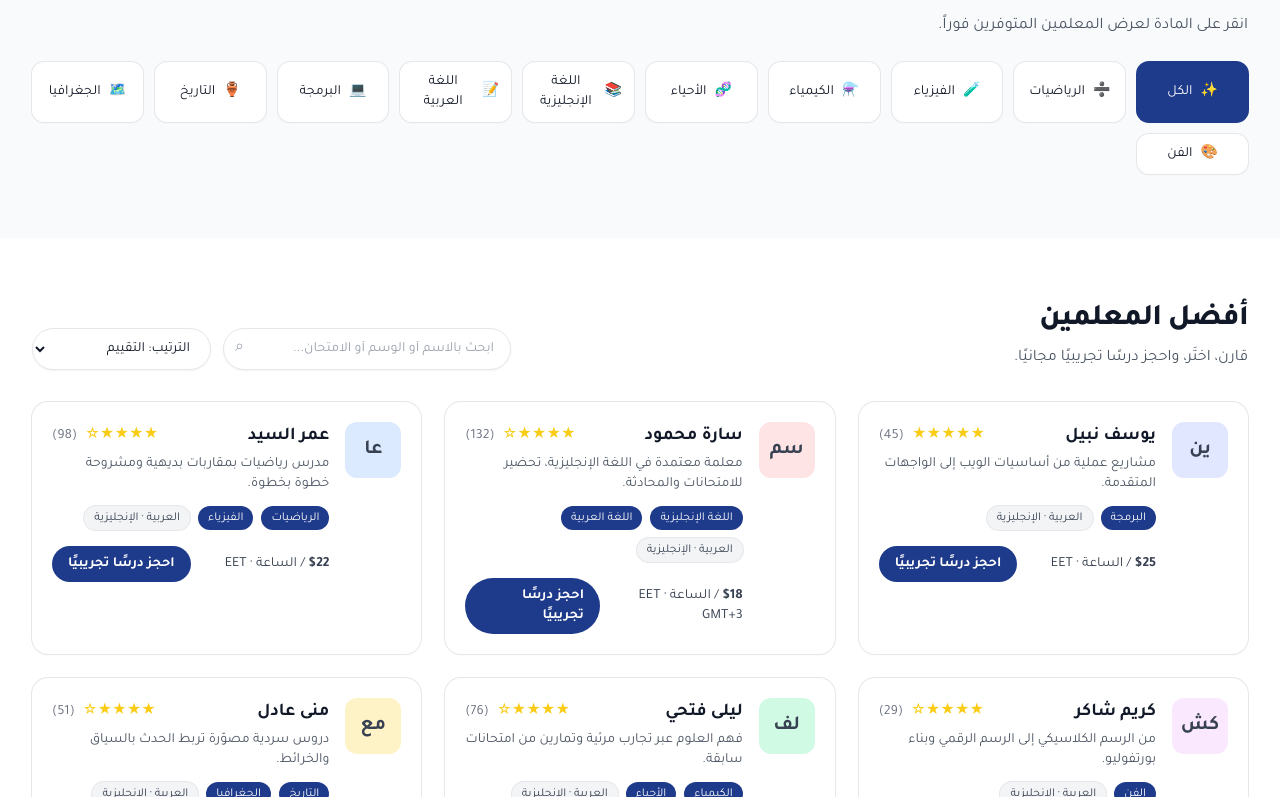
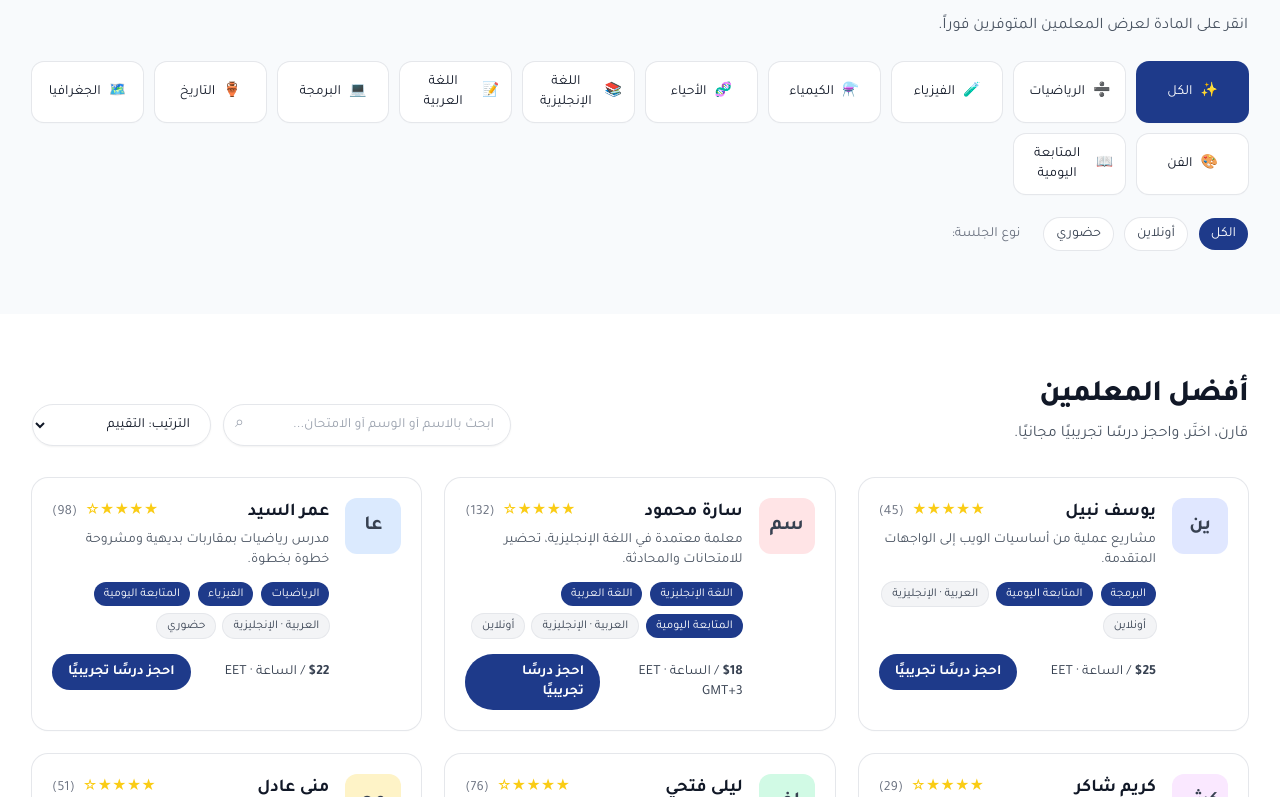
Before and after one commit to iceinker/Ad-p, a React (Vite) app: page / in a window 1280 px wide. Shown: the part 583-1380 px from the top of the page. Built offline with nearby package versions, Linux system fonts and the light colour scheme.

Commit message:
first commit

```diff
--- a/index.html
+++ b/index.html
@@ -3,7 +3,7 @@
   <head>
     <meta charset="UTF-8" />
     <meta name="viewport" content="width=device-width, initial-scale=1.0" />
-    <title>yalla nadros</title>
+    <title>yalla-nadros</title>
   </head>
   <body class="bg-gray-100 text-gray-900">
     <div id="root"></div>
--- a/src/App.tsx
+++ b/src/App.tsx
@@ -21,6 +21,7 @@ const SUBJECTS = [
   { key: "history", label: "التاريخ", icon: "🏺" },
   { key: "geography", label: "الجغرافيا", icon: "🗺️" },
   { key: "art", label: "الفن", icon: "🎨" },
+  { key: "daily", label: "المتابعة اليومية", icon: "📖" }, // new option
 ] as const;
 
 type SubjectKey = typeof SUBJECTS[number]["key"];
@@ -28,6 +29,10 @@ type Subject = { key: SubjectKey; label: string; icon: string };
 
 /* -------------------------- Sort key union -------------------------- */
 type SortKey = "rating" | "price" | "reviews";
+
+/* -------------------------- Session / Mode types -------------------------- */
+type SessionMode = "all" | "online" | "offline";
+type TeacherMode = "online" | "offline";
 
 /* ----------------------------- Teacher type ----------------------------- */
 type Teacher = {
@@ -42,6 +47,7 @@ type Teacher = {
   languages: string[];
   photoBg: string;
   timezones: string[];
+  mode: TeacherMode;
 };
 
 /* ------------------------------- Data -------------------------------- */
@@ -49,7 +55,7 @@ const TEACHERS: Teacher[] = [
   {
     id: 1,
     name: "سارة محمود",
-    subjects: ["english", "arabic"],
+    subjects: ["english", "arabic", "daily"],
     rating: 4.9,
     reviews: 132,
     price: 18,
@@ -58,11 +64,12 @@ const TEACHERS: Teacher[] = [
     languages: ["العربية", "الإنجليزية"],
     photoBg: "bg-rose-100",
     timezones: ["EET", "GMT+3"],
+    mode: "online",
   },
   {
     id: 2,
     name: "عمر السيد",
-    subjects: ["math", "physics"],
+    subjects: ["math", "physics", "daily"],
     rating: 4.8,
     reviews: 98,
     price: 22,
@@ -71,6 +78,7 @@ const TEACHERS: Teacher[] = [
     languages: ["العربية", "الإنجليزية"],
     photoBg: "bg-blue-100",
     timezones: ["EET"],
+    mode: "offline",
   },
   {
     id: 3,
@@ -81,15 +89,15 @@ const TEACHERS: Teacher[] = [
     price: 16,
     blurb: "فهم العلوم عبر تجارب مرئية وتمارين من امتحانات سابقة.",
     tags: ["IGCSE", "Edexcel"],
-    // ✅ FIXED: replaced `as any` with correct string
     languages: ["العربية", "الإنجليزية"],
     photoBg: "bg-emerald-100",
     timezones: ["EET", "CET"],
+    mode: "online",
   },
   {
     id: 4,
     name: "يوسف نبيل",
-    subjects: ["programming"],
+    subjects: ["programming", "daily"],
     rating: 5.0,
     reviews: 45,
     price: 25,
@@ -98,6 +106,7 @@ const TEACHERS: Teacher[] = [
     languages: ["العربية", "الإنجليزية"],
     photoBg: "bg-indigo-100",
     timezones: ["EET"],
+    mode: "online",
   },
   {
     id: 5,
@@ -111,6 +120,7 @@ const TEACHERS: Teacher[] = [
     languages: ["العربية", "الإنجليزية"],
     photoBg: "bg-amber-100",
     timezones: ["EET"],
+    mode: "offline",
   },
   {
     id: 6,
@@ -124,6 +134,7 @@ const TEACHERS: Teacher[] = [
     languages: ["العربية", "الإنجليزية"],
     photoBg: "bg-fuchsia-100",
     timezones: ["EET"],
+    mode: "offline",
   },
 ];
 
@@ -140,6 +151,7 @@ export default function App(): React.ReactElement {
   `;
 
   const [activeSubject, setActiveSubject] = useState<"all" | SubjectKey>("all");
+  const [sessionMode, setSessionMode] = useState<SessionMode>("all");
   const [search, setSearch] = useState<string>("");
   const [sortKey, setSortKey] = useState<SortKey>("rating");
 
@@ -147,15 +159,16 @@ export default function App(): React.ReactElement {
     const q = search.trim().toLowerCase();
     return TEACHERS.filter((t: Teacher) => {
       const subjectOk = activeSubject === "all" || t.subjects.includes(activeSubject);
+      const modeOk = sessionMode === "all" || t.mode === sessionMode;
       const hay = `${t.name} ${t.blurb} ${t.tags.join(" ")}`.toLowerCase();
       const searchOk = q === "" || hay.includes(q);
-      return subjectOk && searchOk;
+      return subjectOk && searchOk && modeOk;
     }).sort((a: Teacher, b: Teacher) => {
       if (sortKey === "price") return a.price - b.price;
       if (sortKey === "reviews") return b.reviews - a.reviews;
       return b.rating - a.rating;
     });
-  }, [activeSubject, search, sortKey]);
+  }, [activeSubject, sessionMode, search, sortKey]);
 
   return (
     <div dir="rtl" className="font-tajawal" style={{ backgroundColor: "var(--school-soft)" }}>
@@ -194,6 +207,26 @@ export default function App(): React.ReactElement {
                   />
                 ))}
               </div>
+
+              {/* Session mode selector */}
+              <div className="mt-6 flex items-center gap-3">
+                <SessionPill
+                  label="الكل"
+                  active={sessionMode === "all"}
+                  onClick={() => setSessionMode("all")}
+                />
+                <SessionPill
+                  label="أونلاين"
+                  active={sessionMode === "online"}
+                  onClick={() => setSessionMode("online")}
+                />
+                <SessionPill
+                  label="حضوري"
+                  active={sessionMode === "offline"}
+                  onClick={() => setSessionMode("offline")}
+                />
+                <div className="text-sm text-gray-500 mr-3">نوع الجلسة:</div>
+              </div>
             </div>
           </section>
 
@@ -205,14 +238,12 @@ export default function App(): React.ReactElement {
                   <h2 className="text-2xl sm:text-3xl font-extrabold tracking-tight text-gray-900">
                     {activeSubject === "all"
                       ? "أفضل المعلمين"
-                      // ✅ FIXED: removed unsafe cast `(SUBJECTS as Subject[])`
                       : `المعلمون — ${labelFor(activeSubject, SUBJECTS)}`}
                   </h2>
                   <p className="mt-2 text-gray-600">
                     قارن، اختَر، واحجز درسًا تجريبيًا مجانيًا.
                   </p>
                 </div>
-
 
                 <div className="flex flex-col sm:flex-row gap-3 w-full sm:w-auto">
                   <div className="relative">
@@ -245,7 +276,7 @@ export default function App(): React.ReactElement {
                 ))}
                 {filteredTeachers.length === 0 && (
                   <div className="col-span-full rounded-2xl border border-dashed border-gray-200 p-10 text-center text-gray-600">
-                    لا يوجد معلمون مطابقون. جرِّب مادة أخرى أو كلمة بحثية مختلفة.
+                    لا يوجد معلمون مطابقون. جرِّب مادة أخرى أو نوع جلسة مختلف.
                   </div>
                 )}
               </div>
@@ -554,11 +585,12 @@ function TeacherCard({ t }: { t: Teacher }): React.ReactNode {
           </div>
           <p className="mt-1 text-sm text-gray-600">{t.blurb}</p>
 
-          <div className="mt-3 flex flex-wrap gap-2">
+          <div className="mt-3 flex flex-wrap gap-2 items-center">
             {t.subjects.map((s) => (
               <Badge key={s}>{pretty(s)}</Badge>
             ))}
             <Badge variant="soft">{t.languages.join(" · ")}</Badge>
+            <Badge variant="soft">{t.mode === "online" ? "أونلاين" : "حضوري"}</Badge>
           </div>
 
           <div className="mt-4 flex items-center justify-between">
@@ -575,6 +607,27 @@ function TeacherCard({ t }: { t: Teacher }): React.ReactNode {
         </div>
       </div>
     </article>
+  );
+}
+
+function SessionPill({
+  label,
+  active,
+  onClick,
+}: {
+  label: string;
+  active: boolean;
+  onClick: () => void;
+}): React.ReactNode {
+  return (
+    <button
+      onClick={onClick}
+      className={`px-3 py-1.5 rounded-full text-sm font-medium transition
+        ${active ? "bg-[var(--school-primary)] text-white" : "bg-white ring-1 ring-gray-200 text-gray-700 hover:ring-gray-300"}`}
+      aria-pressed={active}
+    >
+      {label}
+    </button>
   );
 }
 
@@ -713,6 +766,7 @@ function pretty(key: SubjectKey): string {
     history: "التاريخ",
     geography: "الجغرافيا",
     art: "الفن",
+    daily: "المتابعة اليومية",
   };
   return map[key] ?? (String(key) || "");
 }
```
